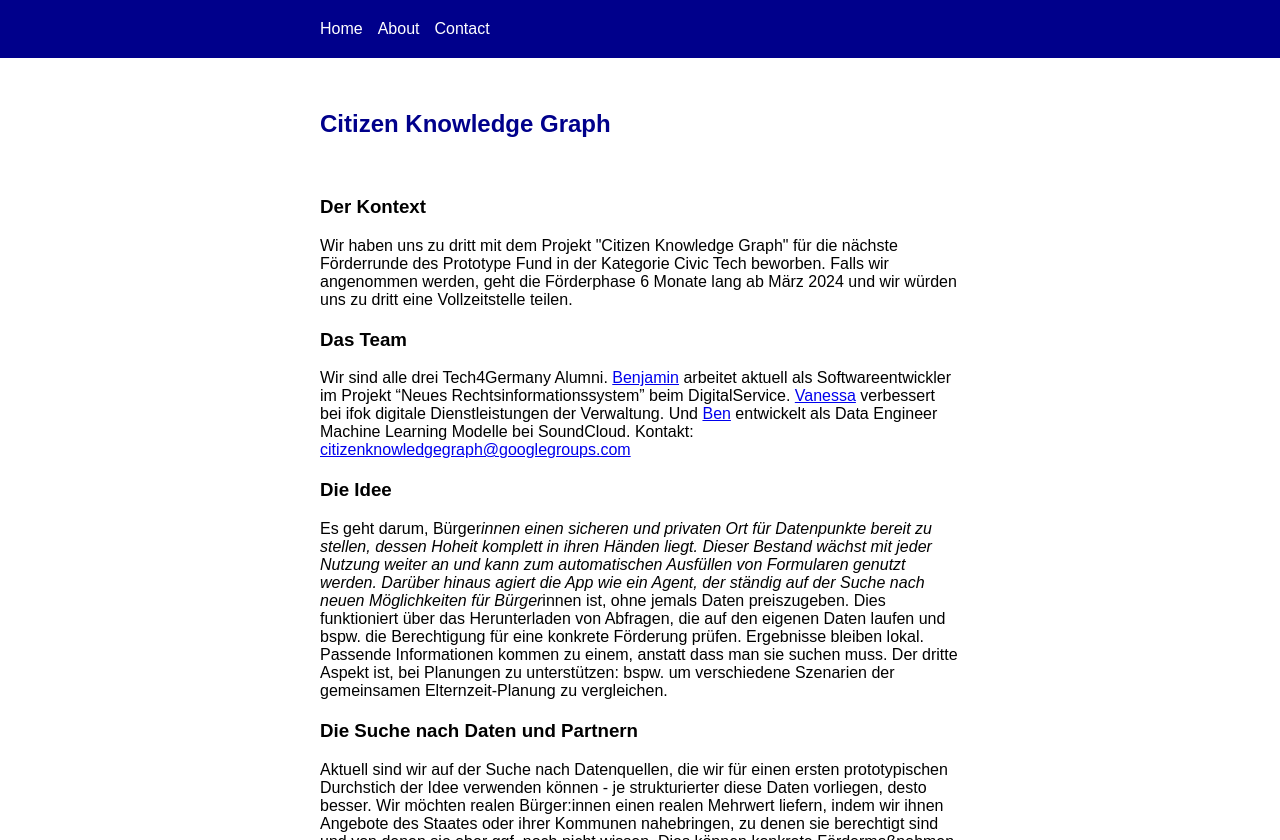
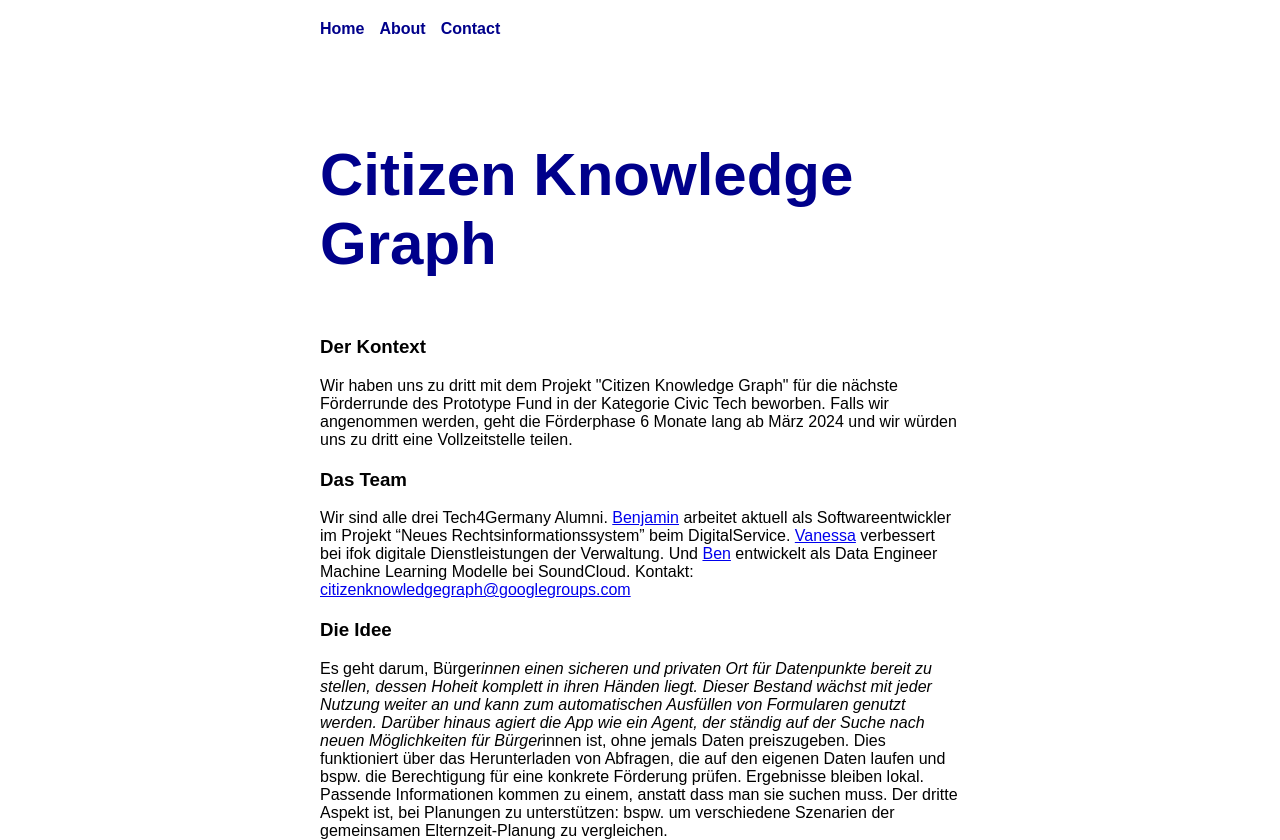
Before and after one commit to Citizen-Knowledge-Graph/ckg-site, an Eleventy site: page src/index.md in a window 1280 px wide. Built offline with nearby package versions, Linux system fonts and the light colour scheme; Eleventy itself is replaced by a stand-in of ours; files that its build step writes are made by us from their sources.

Commit message:
increase size of title

```diff
--- a/src/index.md
+++ b/src/index.md
@@ -2,7 +2,7 @@
 layout: mylayout.njk
 ---
 <div>
-    <h2 style="color: darkblue">Citizen Knowledge Graph</h2>
+    <h2 class="title-header">Citizen Knowledge Graph</h2>
     <br/>
 
     <h3>Der Kontext</h3>
--- a/src/static/css/bundle.css
+++ b/src/static/css/bundle.css
@@ -11,7 +11,7 @@ body, p, a {
     top: 0;
     left: 0;
     width: 100%;
-    background-color: darkblue;
+    background-color: white;
     padding: 20px 0;
     z-index: 10;
     display: flex;
@@ -27,7 +27,8 @@ body, p, a {
 }
 
 .navbar a {
-    color: white;
+    color: darkblue;
+    font-weight: bold;
     margin-right: 15px; /* Space between links, remove margin from the last link */
     text-decoration: none;
 }
@@ -57,3 +58,10 @@ body, p, a {
 .central-container p {
     margin-bottom: 20px; /* Space between paragraphs or content */
 }
+
+.title-header {
+    font-size: 60px;
+    font-weight: bold;
+    margin-bottom: 20px;
+    color: darkblue;
+}
```
